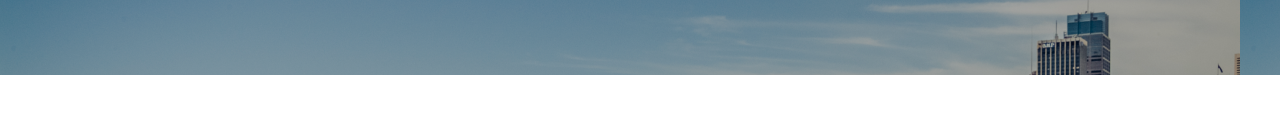
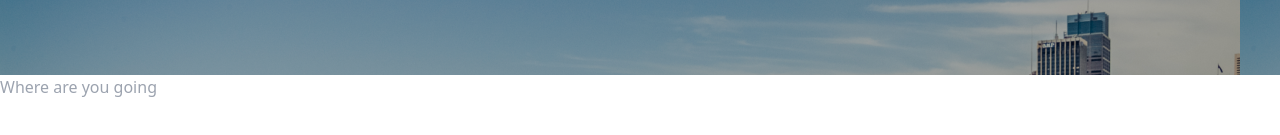
Before and after one commit to Alexandra4373/Dream-Place, a React (Vite) app: page / in a window 1280 px wide. Shown: the part 181-316 px from the top of the page. Built offline with nearby package versions, Linux system fonts and the light colour scheme.

Commit message:
Update App.jsx

```diff
--- a/src/App.jsx
+++ b/src/App.jsx
@@ -25,13 +25,19 @@ function App() {
           </div>
         </div>
 
-        <div className="bg-hero flex flex-col justify-center items-center p-20 pl-20">
+        <div className="bg-hero flex flex-col justify-center items-center p-20 ">
           <p>Enjoy Your Dream Vacation</p>
           <p>
             Plan and book our perfect trip with expert advice, travel tips,
             destination <br /> information and inspiration from us
           </p>
         </div>
+
+        <button className="bg-white">
+          <label>
+            <input type="text" placeholder="Where are you going"></input>
+          </label>
+        </button>
       </div>
     </>
   );
```
